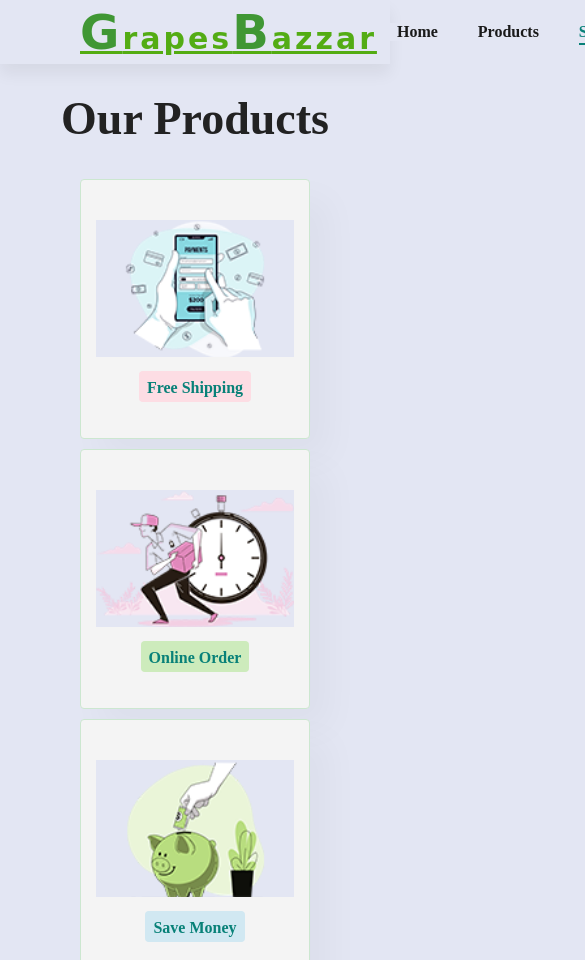
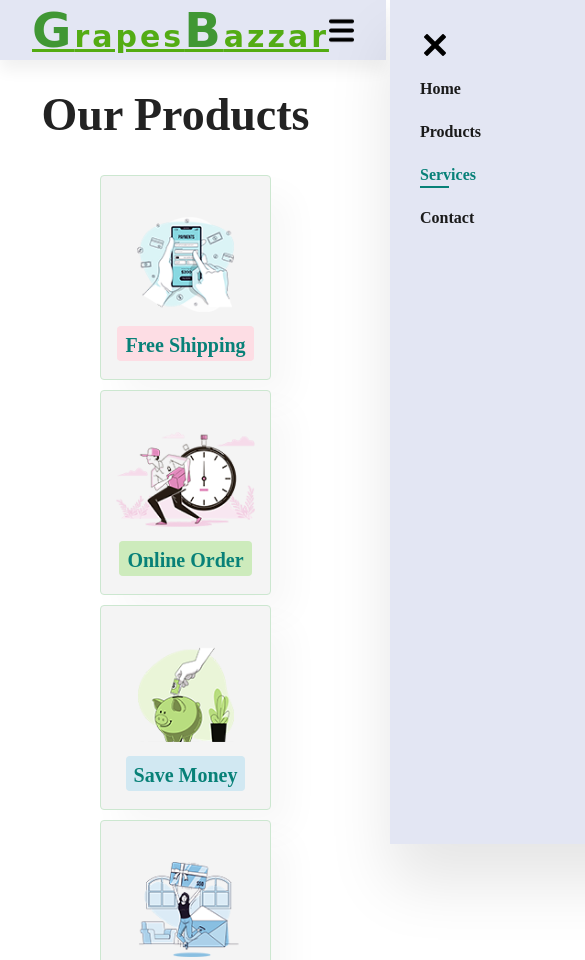
Before and after one commit to Sanket12122003/E-Commerce, a plain HTML site: page services.html in a window 390 px wide. Shown: the top 960 px of the page, 585 px wide, since content can reach past the window. Drawn offline with Linux system fonts and the light colour scheme.

Commit message:
update changes

```diff
--- a/product.css
+++ b/product.css
@@ -2,16 +2,58 @@
     margin: 0;
     padding: 0;
     box-sizing: border-box;
-    background-color: #e3e6f3;
+
+}
+
+h1 {
+    font-size: 50px;
+    line-height: 64px;
+    color: #222;
+}
+
+h2 {
+    font-size: 46px;
+    line-height: 54px;
+    color: #222;
+}
+
+h4 {
+    font-size: 20px;
+    color: #222;
 }
 
 
 
+p {
+    font-size: 16px;
+    color: #465b52;
+    margin: 15px 0 20px 0;
+}
+
+
+
+body {
+    width: 100%;
+}
+
+
+       .box {
+          margin-top: 0px;
+          font-size: 5rem;
+          display: flex;
+          justify-content: center;
+          box-sizing: content-box;
+          border-radius: 48px;
+      }
+
+
+/* header */
 #header {
+
     display: flex;
     align-items: center;
     justify-content: space-between;
-    padding: 4px 80px;
+    padding: 2px 32px;
     background-color: #E3E6F3;
     box-shadow: 0px 10px 15px rgba(0, 0, 0, 0.06);
     z-index: 999;
@@ -36,7 +78,7 @@
   }
   .logo span{
     font-size: 48px;
-    color: #409734;
+    color:  #409734;
   }
 #navbar li {
     list-style: none;
@@ -67,25 +109,16 @@
     bottom: -4px;
     left: 20px;
 }
-
-
-h2 {
-    font-size: 46px;
-    line-height: 54px;
-    color: #222;
+#mobile{
+    display: none;
+}
+#close{
+    display: none;
 }
 
-h4 {
-    font-size: 20px;
-    color: #222;
-}
-
-.section-p1 {
-    padding: 40px 80px;
-}
-
-.section-m1 {
-    margin: 40px 0;
+#bar{
+    height: 25px;
+    width: 25px;
 }
 
 #product1{
@@ -148,3 +181,61 @@ h4 {
 .pro:hover{
     transform: translateY(-15px);
 }
+
+
+@media (max-width: 799px) {
+
+    #navbar{
+        display: flex;
+        flex-direction: column;
+        align-items: flex-start;
+        justify-content: flex-start;
+        position: fixed;
+        top: 0;
+        right: -300px;
+        height: 100vh;
+        width: 300px;
+        background-color: #E3E6F3 ;
+        box-shadow: 0 40px 60px rgba(0, 0, 0, 0.1);
+        padding: 80px 0 0 10px;
+
+    }
+    #navbar.active{
+        right: 0px;
+    }
+    #navbar li{
+        margin-bottom: 25px ;
+    }
+    #mobile{
+        display: flex;
+        align-items: center;
+
+    }
+    #close{
+        display: initial;
+        position: absolute;
+        top: 30px;
+        left: 30px;
+        color: #222;
+        font-size: 24px;
+    }
+
+
+    #product1 .pro-container{
+        justify-content: space-around;
+       margin-left: 45px;
+       position: relative;
+    }
+    @media (max-width: 490px){
+
+        body{
+          width: 90%;
+        }
+        #header{
+            width: 110%;
+           }
+           #product1 .pro img{
+            height: 175px;
+           }
+}
+}
--- a/services.css
+++ b/services.css
@@ -2,16 +2,57 @@
     margin: 0;
     padding: 0;
     box-sizing: border-box;
-    background-color: #e3e6f3;
+
+}
+
+h1 {
+    font-size: 50px;
+    line-height: 64px;
+    color: #222;
+}
+
+h2 {
+    font-size: 46px;
+    line-height: 54px;
+    color: #222;
+}
+
+h4 {
+    font-size: 20px;
+    color: #222;
 }
 
 
 
+p {
+    font-size: 16px;
+    color: #465b52;
+    margin: 15px 0 20px 0;
+}
+
+
+
+body {
+    width: 100%;
+}
+
+
+       .box {
+          margin-top: 0px;
+          font-size: 5rem;
+          display: flex;
+          justify-content: center;
+          box-sizing: content-box;
+          border-radius: 48px;
+      }
+
+/* header */
 #header {
+
     display: flex;
     align-items: center;
     justify-content: space-between;
-    padding: 4px 80px;
+    padding: 2px 32px;
     background-color: #E3E6F3;
     box-shadow: 0px 10px 15px rgba(0, 0, 0, 0.06);
     z-index: 999;
@@ -36,7 +77,7 @@
   }
   .logo span{
     font-size: 48px;
-    color: #409734;
+    color:  #409734;
   }
 #navbar li {
     list-style: none;
@@ -66,6 +107,17 @@
     position: absolute;
     bottom: -4px;
     left: 20px;
+}
+#mobile{
+    display: none;
+}
+#close{
+    display: none;
+}
+
+#bar{
+    height: 25px;
+    width: 25px;
 }
 
 #product1{
@@ -136,3 +188,62 @@ h2 {
 #feature .fe-box:nth-child(6) h4 {
     background-color:#fff2e5;
 }
+
+@media (max-width: 799px) {
+
+    #navbar{
+        display: flex;
+        flex-direction: column;
+        align-items: flex-start;
+        justify-content: flex-start;
+        position: fixed;
+        top: 0;
+        right: -300px;
+        height: 100vh;
+        width: 300px;
+        background-color: #E3E6F3 ;
+        box-shadow: 0 40px 60px rgba(0, 0, 0, 0.1);
+        padding: 80px 0 0 10px;
+
+    }
+    #navbar.active{
+        right: 0px;
+    }
+    #navbar li{
+        margin-bottom: 25px ;
+    }
+    #mobile{
+        display: flex;
+        align-items: center;
+
+    }
+    #close{
+        display: initial;
+        position: absolute;
+        top: 30px;
+        left: 30px;
+        color: #222;
+        font-size: 24px;
+    }
+
+    #header{
+     width: 105%;
+    }
+    #feature{
+       margin-left: 20px;
+    }
+
+    @media (max-width: 490px){
+     body{
+            width: 90%;
+          }
+     #header{
+              width: 110%;
+             }
+    #feature .fe-box{
+             height: 205px;
+    }
+    }
+
+
+}
--- a/services.html
+++ b/services.html
@@ -16,8 +16,13 @@
             <li><a href="product.html">Products</a></li>
             <li><a class="active" href="services.html">Services</a></li>
             <li><a href="contact.html">Contact</a></li>
+            <a href="#" id="close"><img src="icons8-close-30.png" alt=""></a>
 
         </ul>
+    </div>
+    <div id="mobile">
+
+        <img src="menu.png" alt="" id="bar" class="fas fa-outdent ">
     </div>
 
     </section>
@@ -54,5 +59,8 @@
             <h4>24/7 Support</h4>
         </div>
         </section>
+        <script src="script.js">
+
+        </script>
 </body>
 </html>
```
Also changed, not shown: product.html (+8 -1 lines).
